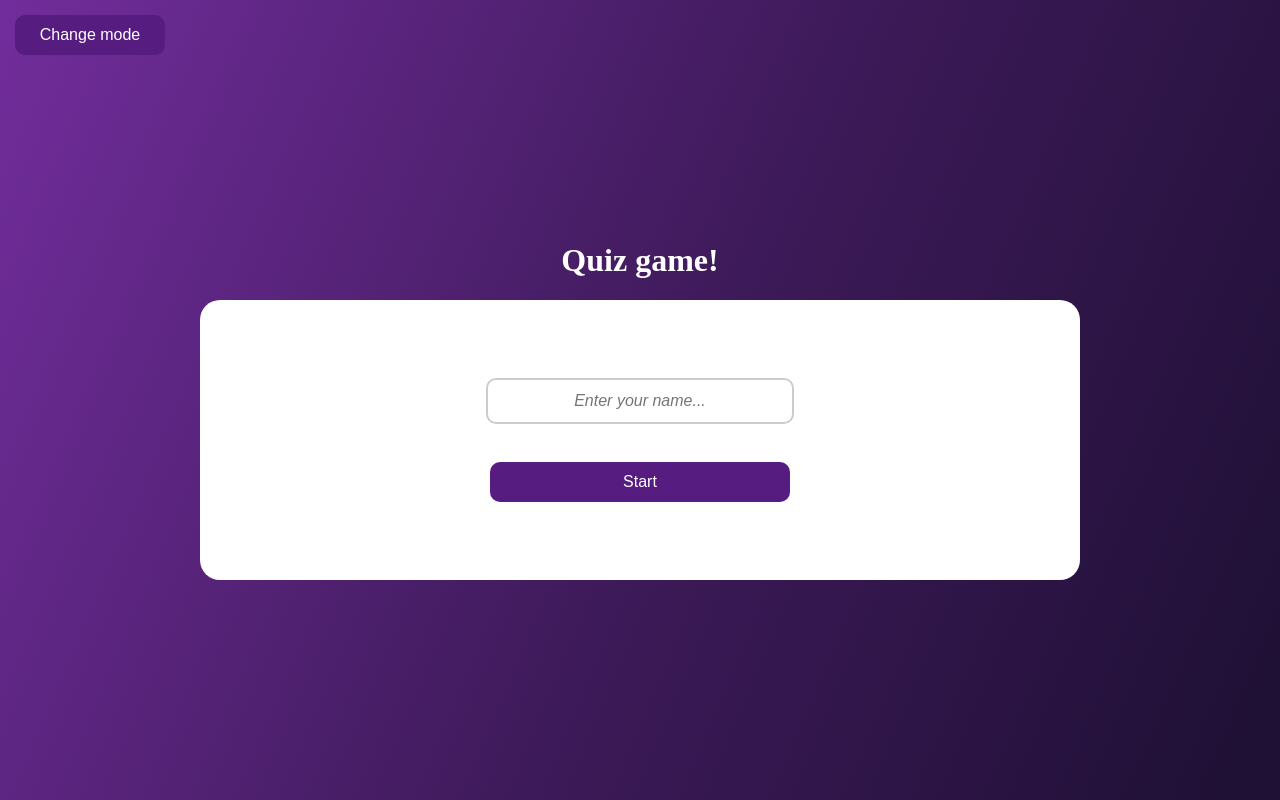
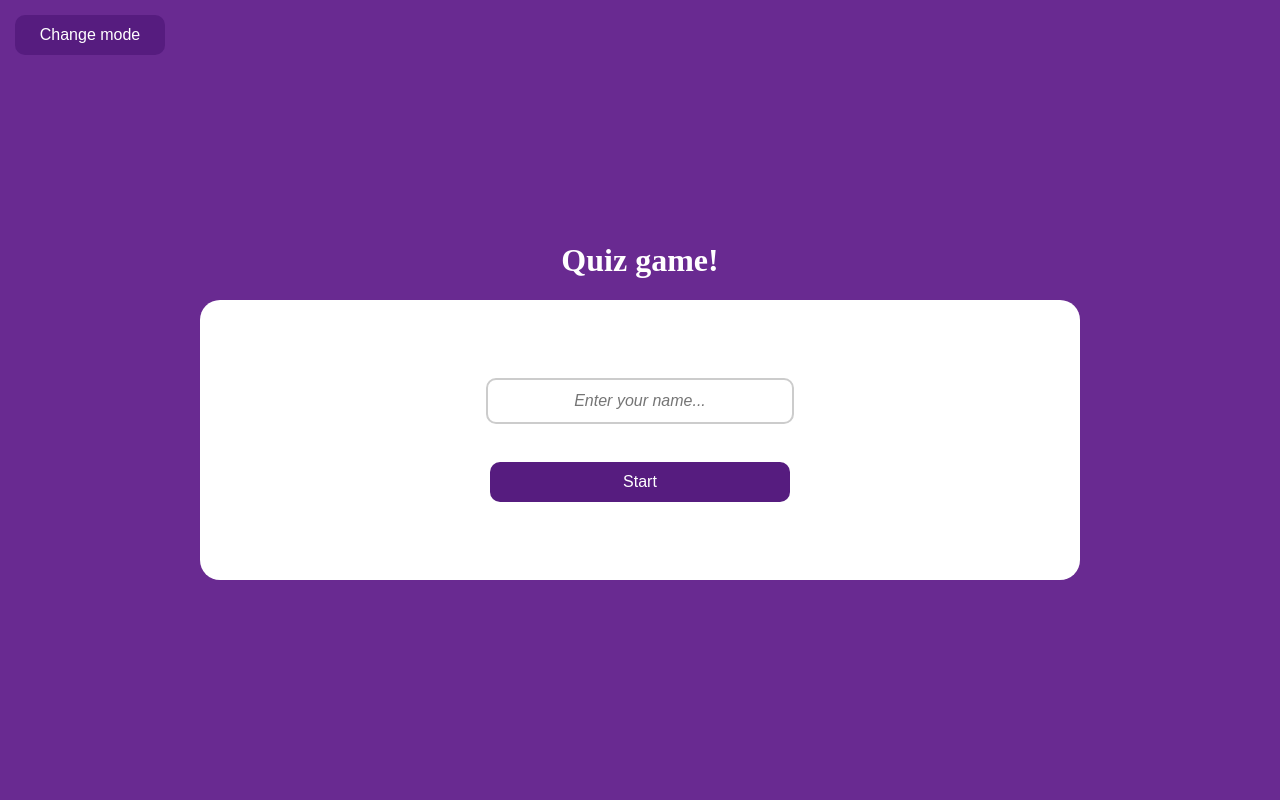
Before and after one commit to SNackademin/Quiz-Ankademin, a plain HTML site: page index.html in a window 1280 px wide. Both pictures are taken after a click on the button "Change mode". Drawn offline with Linux system fonts and the light colour scheme.

Commit message:
Change color button

```diff
--- a/script.js
+++ b/script.js
@@ -5,9 +5,71 @@ let playerName = document.getElementById('player-name');
 const startGameButton = document.getElementById('start-button');
 //let playerScore = 0;
 
+let changeBackgroundColor = document.getElementById('change-color');
+changeBackgroundColor.addEventListener('click', () => {
+
+    const currentBackgroundColor = document.body.style.backgroundColor;
+    if (currentBackgroundColor === '#30164A') {
+        document.body.style.backgroundColor = '#692A91';
+    } else if (currentBackgroundColor === '#692A91') {
+        document.body.style.backgroundColor = '#30164A';
+    }
+})
+
+
+
+
+
+
+
+
+
+
+
+
+
+
+
+
+
+
+
+
+
+
+
+
+
+
+
+
+
+
+
+
+
 startGameButton.addEventListener('click', () => {
     let playerNameDisplay = playerName.value.trim() || 'Anonymous';
     console.log(playerNameDisplay)
     playerName.value = "";
 
+
+
+
+
+
+
+
+
+
+
+
+
+
+
+
+
+
+
+
 })
--- a/style.css
+++ b/style.css
@@ -5,7 +5,10 @@
     flex-direction: column;
     height: 100vh;
     width: 100%;
-    background: linear-gradient(113deg,#712D9B 0.75%, #3d1a59 53.5%, #1f1035 96.93%);
+    /* background-color: #30164A; */
+    background-color: #692A91;
+    /* background: linear-gradient(113deg,#712d9b 0.75%, #3d1a59 53.5%, #1f1035 96.93%); */
+    /* background: linear-gradient(113deg, #1f1035 0.75%, #3d1a59 53.5%, #712d9b 96.93%); */
     margin: 0;
  }
 
```
